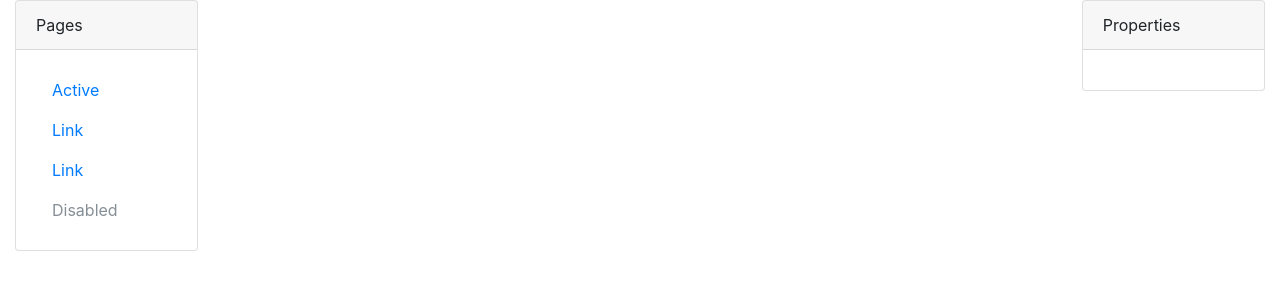
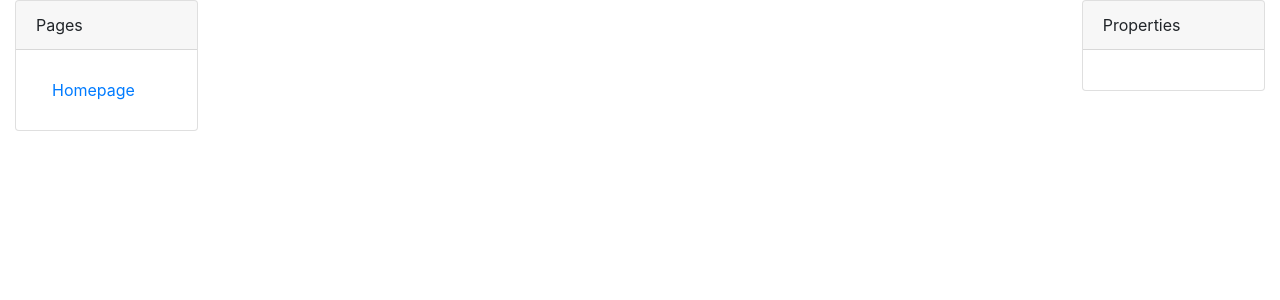
Before and after one commit to cephdon/static-page-constructor, an Angular app: page /page-constructor in a window 1280 px wide. Shown: the top 300 px of the page. Built offline with nearby package versions, Linux system fonts and the light colour scheme.

Commit message:
add core module; pages service mock

```diff
--- a/src/app/app.module.ts
+++ b/src/app/app.module.ts
@@ -6,6 +6,7 @@ import { NgbModule } from '@ng-bootstrap/ng-bootstrap';
 
 import { LayoutModule } from './layout/layout.module';
 import { PageConstructorModule } from './page-constructor/page-constructor.module';
+import { CoreModule } from './core/core.module';
 
 import { LayoutComponent } from './layout/layout.component';
 
@@ -38,6 +39,7 @@ const routes: Routes = [
   imports: [
     BrowserModule,
     LayoutModule,
+    CoreModule,
     NgbModule.forRoot(),
     RouterModule.forRoot(routes)
   ],
--- /dev/null
+++ b/src/app/core/page.ts
@@ -0,0 +1,3 @@
+export class Page {
+	name: string;
+}
--- /dev/null
+++ b/src/app/core/pages-mock.ts
@@ -0,0 +1,5 @@
+export const PAGES = [
+	{
+		name: 'Homepage'
+	}
+];
--- /dev/null
+++ b/src/app/core/pages.service.ts
@@ -0,0 +1,21 @@
+import { Injectable } from '@angular/core';
+
+import { Page } from './page';
+
+import { PAGES } from './pages-mock';
+
+@Injectable()
+class PagesService {
+
+  constructor() { }
+
+  getPages(): Promise<Page[]> {
+  	return Promise.resolve(PAGES);
+  }
+
+}
+
+export {
+	Page,
+	PagesService
+}
--- a/src/app/page-constructor/page-constructor.component.html
+++ b/src/app/page-constructor/page-constructor.component.html
@@ -6,17 +6,8 @@
 			</div>
 			<div class="card-body">
 				<ul class="nav flex-column">
-					<li class="nav-item">
-						<a class="nav-link active" href="#">Active</a>
-					</li>
-					<li class="nav-item">
-						<a class="nav-link" href="#">Link</a>
-					</li>
-					<li class="nav-item">
-						<a class="nav-link" href="#">Link</a>
-					</li>
-					<li class="nav-item">
-						<a class="nav-link disabled" href="#">Disabled</a>
+					<li class="nav-item" *ngFor="let page of pages">
+						<a class="nav-link" href="">{{ page.name }}</a>
 					</li>
 				</ul>
 			</div>
--- a/src/app/page-constructor/page-constructor.component.ts
+++ b/src/app/page-constructor/page-constructor.component.ts
@@ -1,4 +1,6 @@
 import { Component, OnInit } from '@angular/core';
+
+import { PagesService, Page } from './../core/pages.service';
 
 @Component({
   selector: 'app-page-constructor',
@@ -6,10 +8,16 @@ import { Component, OnInit } from '@angular/core';
   styleUrls: ['./page-constructor.component.css']
 })
 export class PageConstructorComponent implements OnInit {
+	pages: Page[];
 
-  constructor() { }
+  constructor(private pagesService: PagesService) { }
+
+  getPages() {
+  	this.pagesService.getPages().then(pages => this.pages = pages);
+  }
 
   ngOnInit() {
+  	this.getPages();
   }
 
 }
```
Also changed, not shown: src/app/core/core.module.ts (added, +13 -0 lines).
